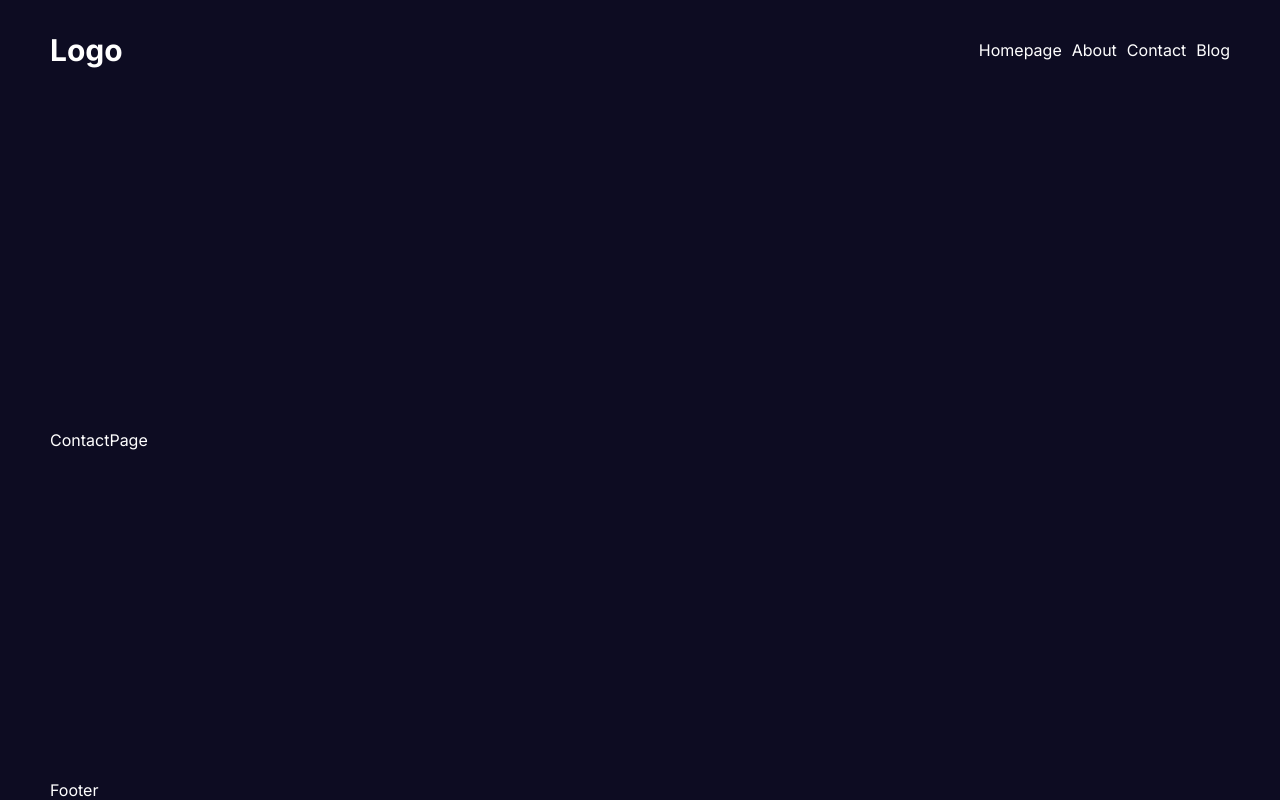
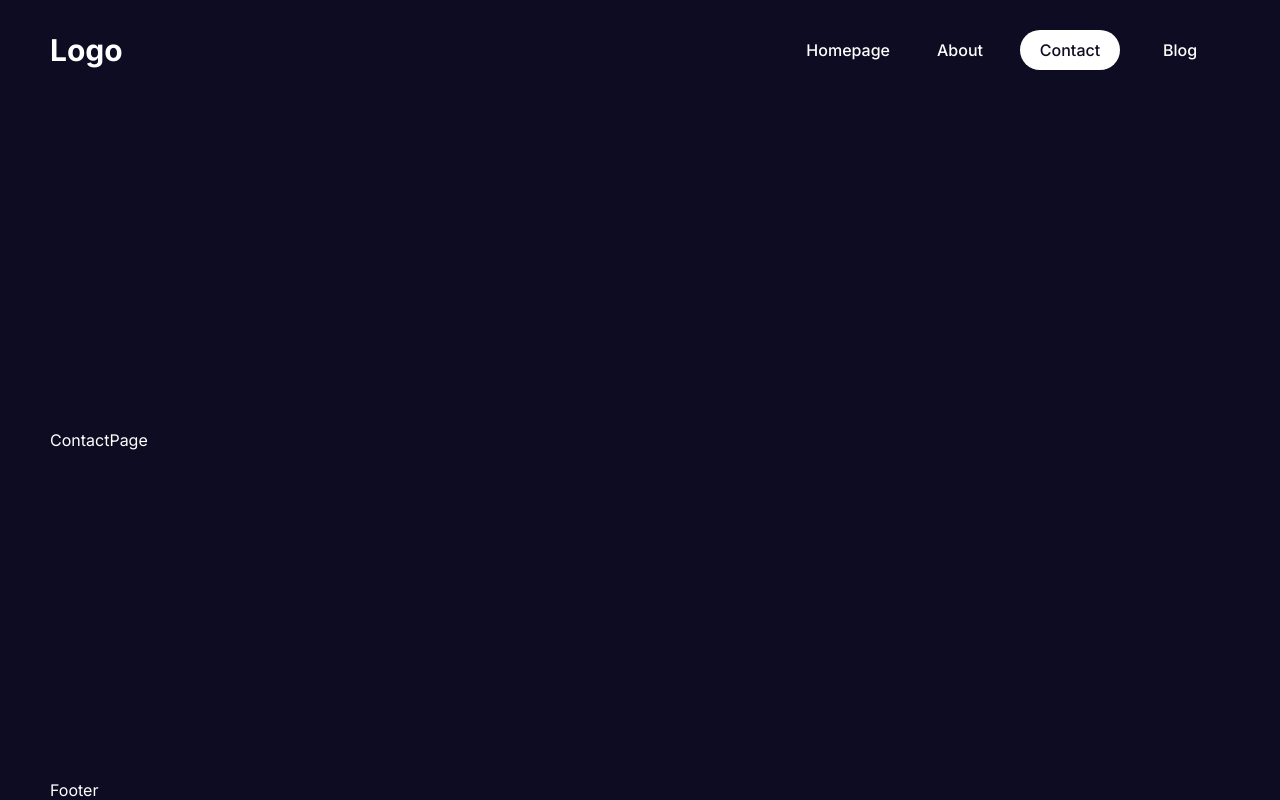
Before and after one commit to DavidPerelman/lama_blog, a Next.js app: page /contact in a window 1280 px wide. Built offline with nearby package versions, Linux system fonts and the light colour scheme.

Commit message:
components - NavLink.jsx - styling active link

```diff
--- a/src/components/navbar/links/navLink/NavLink.jsx
+++ b/src/components/navbar/links/navLink/NavLink.jsx
@@ -1,8 +1,22 @@
+"use client";
+
 import Link from "next/link";
 import styles from "./navLink.module.css";
+import { usePathname } from "next/navigation";
 
 const NavLink = ({ item }) => {
-  return <Link href={item.path}>{item.title}</Link>;
+  const pathName = usePathname();
+
+  return (
+    <Link
+      href={item.path}
+      className={`${styles.container} ${
+        pathName === item.path && styles.active
+      }`}
+    >
+      {item.title}
+    </Link>
+  );
 };
 
 export default NavLink;
--- a/src/components/navbar/links/navLink/navLink.module.css
+++ b/src/components/navbar/links/navLink/navLink.module.css
@@ -1,5 +1,12 @@
-.links {
-  display: flex;
-  align-items: center;
-  gap: 10px;
+.container {
+  min-width: 100px;
+  padding: 10px;
+  border-radius: 20px;
+  font-weight: 500;
+  text-align: center;
 }
+
+.active {
+  background-color: var(--text);
+  color: var(--bg);
+}
```
